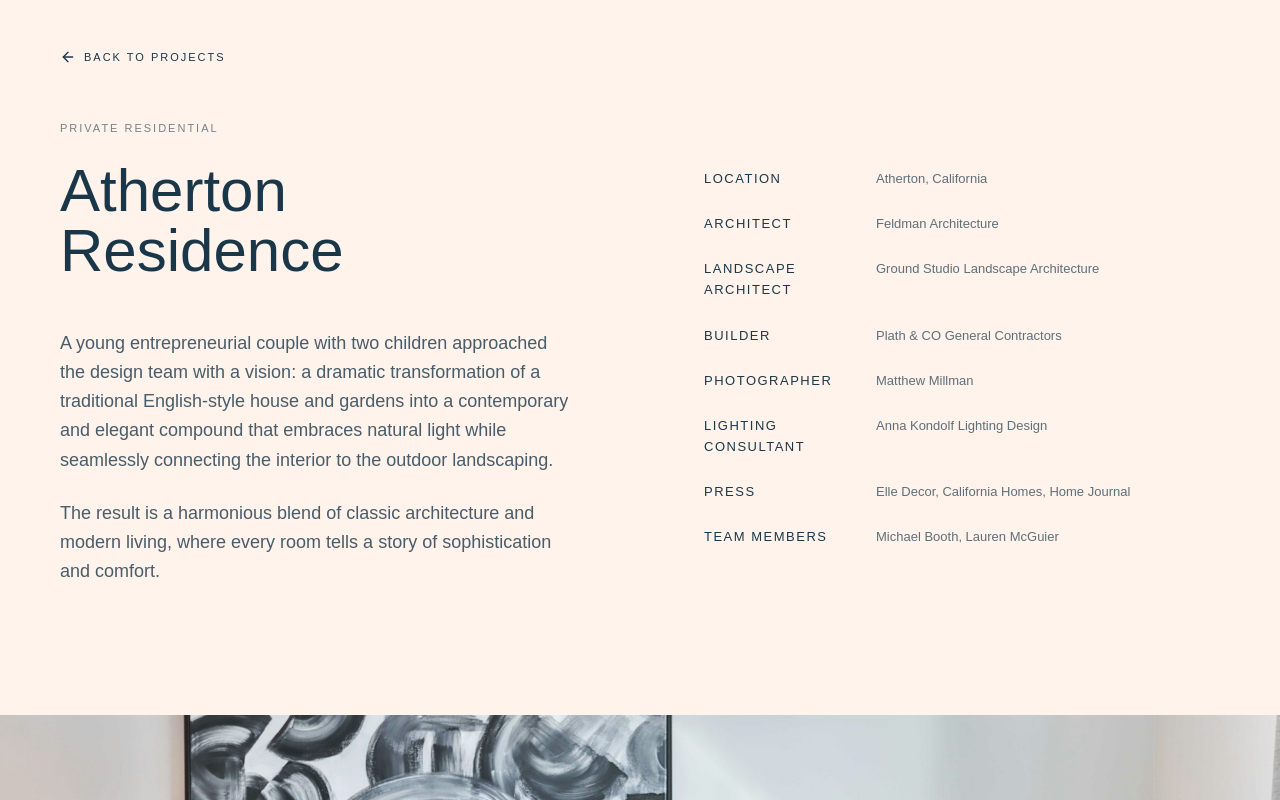
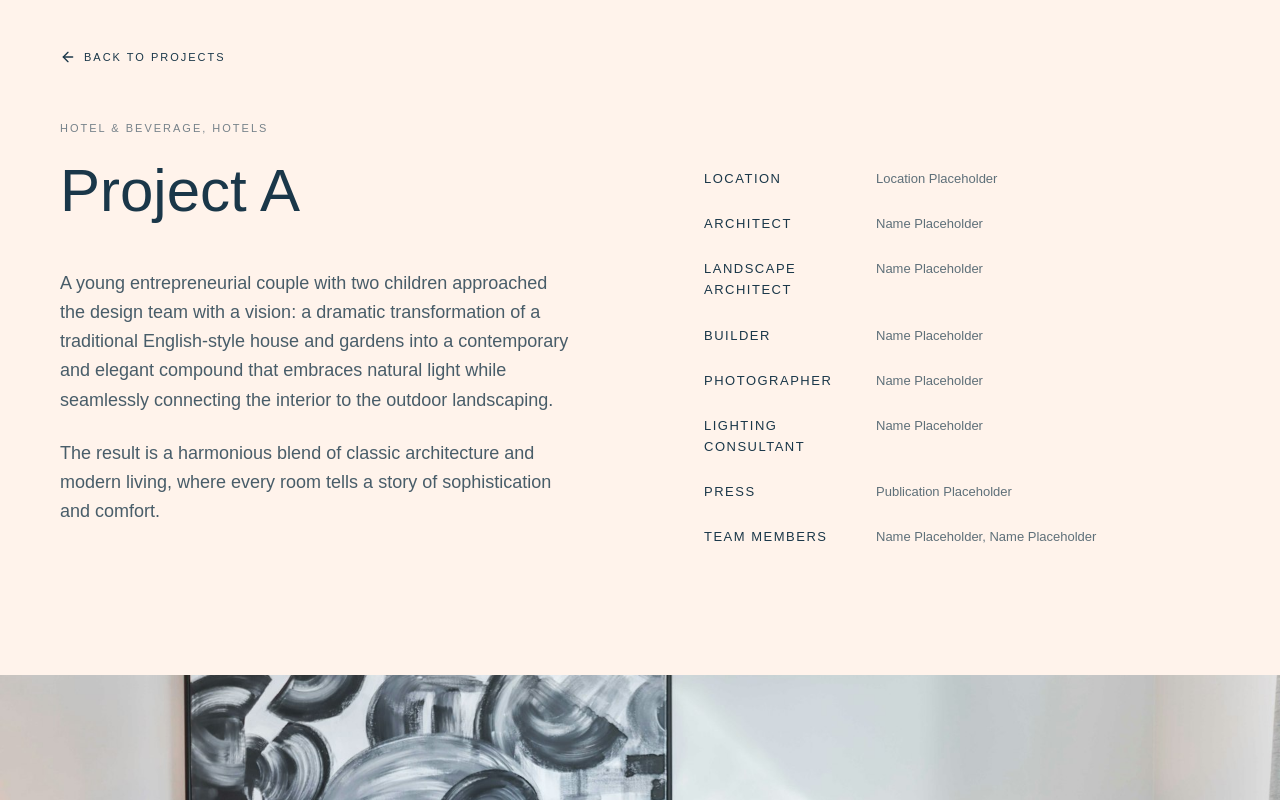
Before and after one commit to wes-the-dev/kansept-plus, a Next.js app: page /projects/1 in a window 1280 px wide. Shown: the part 880-1680 px from the top of the page. Built offline with nearby package versions, Linux system fonts and the light colour scheme; a web font is replaced by a local one.

Commit message:
change reansition

```diff
--- a/src/components/ProjectDetail.tsx
+++ b/src/components/ProjectDetail.tsx
@@ -5,25 +5,41 @@ import { TransitionLink } from "./TransitionLink";
 import { motion } from "motion/react";
 import { ArrowLeft, ArrowRight } from "lucide-react";
 
-const projectData = {
-  id: "project-a",
-  title: "Atherton Residence",
-  category: "Private Residential",
+const projectsList: Record<string, { title: string; category: string; image: string }> = {
+  "1": { title: "Project A", category: "Hotel & Beverage, Hotels", image: "/images/project-a.jpg" },
+  "2": { title: "Project B", category: "Hotels", image: "/images/project-b.jpg" },
+  "3": { title: "Project C", category: "Hotels", image: "/images/project-c.jpg" },
+  "4": { title: "Project D", category: "Private Residential", image: "/images/project-d.jpg" },
+  "5": { title: "Project E", category: "Private Residential", image: "/images/project-e.jpg" },
+  "6": { title: "Project F", category: "Private Residential", image: "/images/project-f.jpg" },
+};
+
+const getProjectData = (id: string) => {
+  const baseData = projectsList[id] || {
+    title: `Project ${id.toUpperCase()}`,
+    category: "Architecture & Design",
+    image: "/images/project-detail-hero.jpg"
+  };
+
+  return {
+    id,
+    title: baseData.title,
+    category: baseData.category,
     description: [
       "A young entrepreneurial couple with two children approached the design team with a vision: a dramatic transformation of a traditional English-style house and gardens into a contemporary and elegant compound that embraces natural light while seamlessly connecting the interior to the outdoor landscaping.",
       "The result is a harmonious blend of classic architecture and modern living, where every room tells a story of sophistication and comfort.",
     ],
     details: [
-    { label: "Location", value: "Atherton, California" },
-    { label: "Architect", value: "Feldman Architecture" },
-    { label: "Landscape Architect", value: "Ground Studio Landscape Architecture" },
-    { label: "Builder", value: "Plath & CO General Contractors" },
-    { label: "Photographer", value: "Matthew Millman" },
-    { label: "Lighting Consultant", value: "Anna Kondolf Lighting Design" },
-    { label: "Press", value: "Elle Decor, California Homes, Home Journal" },
-    { label: "Team Members", value: "Michael Booth, Lauren McGuier" },
+      { label: "Location", value: "Location Placeholder" },
+      { label: "Architect", value: "Name Placeholder" },
+      { label: "Landscape Architect", value: "Name Placeholder" },
+      { label: "Builder", value: "Name Placeholder" },
+      { label: "Photographer", value: "Name Placeholder" },
+      { label: "Lighting Consultant", value: "Name Placeholder" },
+      { label: "Press", value: "Publication Placeholder" },
+      { label: "Team Members", value: "Name Placeholder, Name Placeholder" },
     ],
-  heroImage: "/images/project-detail-hero.jpg",
+    heroImage: baseData.image,
     gallery: [
       { type: "full", src: "/images/project-gallery-1.jpg" },
       {
@@ -44,12 +60,16 @@ const projectData = {
       { type: "full", src: "/images/project-gallery-1.jpg" },
     ],
   };
+};
 
 interface ProjectDetailProps {
   id: string;
 }
 
+
 export const ProjectDetail = ({ id }: ProjectDetailProps) => {
+  const projectData = getProjectData(id);
+
   useEffect(() => {
     window.scrollTo(0, 0);
   }, []);
@@ -93,17 +113,17 @@ export const ProjectDetail = ({ id }: ProjectDetailProps) => {
             />
           </motion.div>
         </motion.div>
-      </section>
+      </section >
 
       {/* DESCRIPTION SECTION */}
-      <section className="px-6 md:px-[60px] py-20 md:py-32 max-w-[1800px] mx-auto">
+      < section className="px-6 md:px-[60px] py-20 md:py-32 max-w-[1800px] mx-auto" >
         {/* Back Button */}
-        <div className="mb-12">
+        < div className="mb-12" >
           <TransitionLink href="/projects" className="text-[#1a3749] hover:text-[#1a3749]/60 transition-colors inline-flex items-center gap-2 group">
             <ArrowLeft size={16} className="group-hover:-translate-x-1 transition-transform" />
             <span className="text-[11px] uppercase tracking-[2px]">Back to Projects</span>
           </TransitionLink>
-        </div>
+        </div >
 
         <motion.div
           initial={{ opacity: 0, y: 20 }}
@@ -139,10 +159,10 @@ export const ProjectDetail = ({ id }: ProjectDetailProps) => {
             </div>
           </div>
         </motion.div>
-      </section>
+      </section >
 
       {/* GALLERY SECTION */}
-      <section className="w-full pb-32">
+      < section className="w-full pb-32" >
         <div className="flex flex-col gap-1 md:gap-1">
           {projectData.gallery.map((item, idx) => (
             <React.Fragment key={idx}>
@@ -183,10 +203,10 @@ export const ProjectDetail = ({ id }: ProjectDetailProps) => {
             </React.Fragment>
           ))}
         </div>
-      </section>
+      </section >
 
       {/* NEXT PROJECT NAVIGATION */}
-      <section className="px-6 md:px-[60px] pb-20 pt-10 border-t border-[#1a3749]/10 mx-6 md:mx-[60px]">
+      < section className="px-6 md:px-[60px] pb-20 pt-10 border-t border-[#1a3749]/10 mx-6 md:mx-[60px]" >
         <div className="flex justify-between items-center">
           <TransitionLink href="/projects" className="text-[11px] uppercase tracking-[2px] text-[#1a3749]/50 hover:text-[#1a3749] transition-colors">
             All Projects
@@ -195,8 +215,8 @@ export const ProjectDetail = ({ id }: ProjectDetailProps) => {
             Next Project <ArrowRight size={16} />
           </TransitionLink>
         </div>
-      </section>
+      </section >
 
-    </div>
+    </div >
   );
 };
```
Lines whose indentation alone changed are shown as unchanged.
